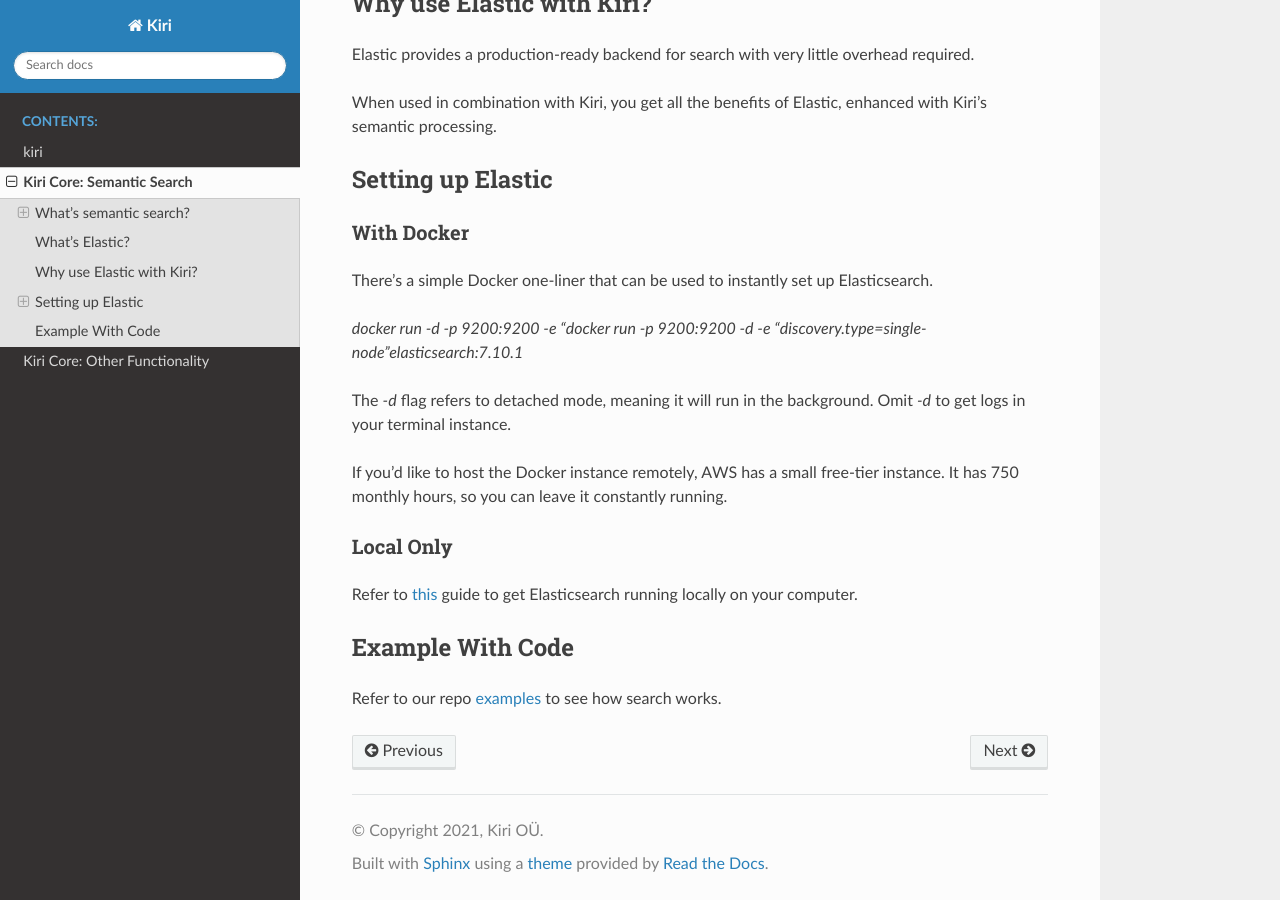
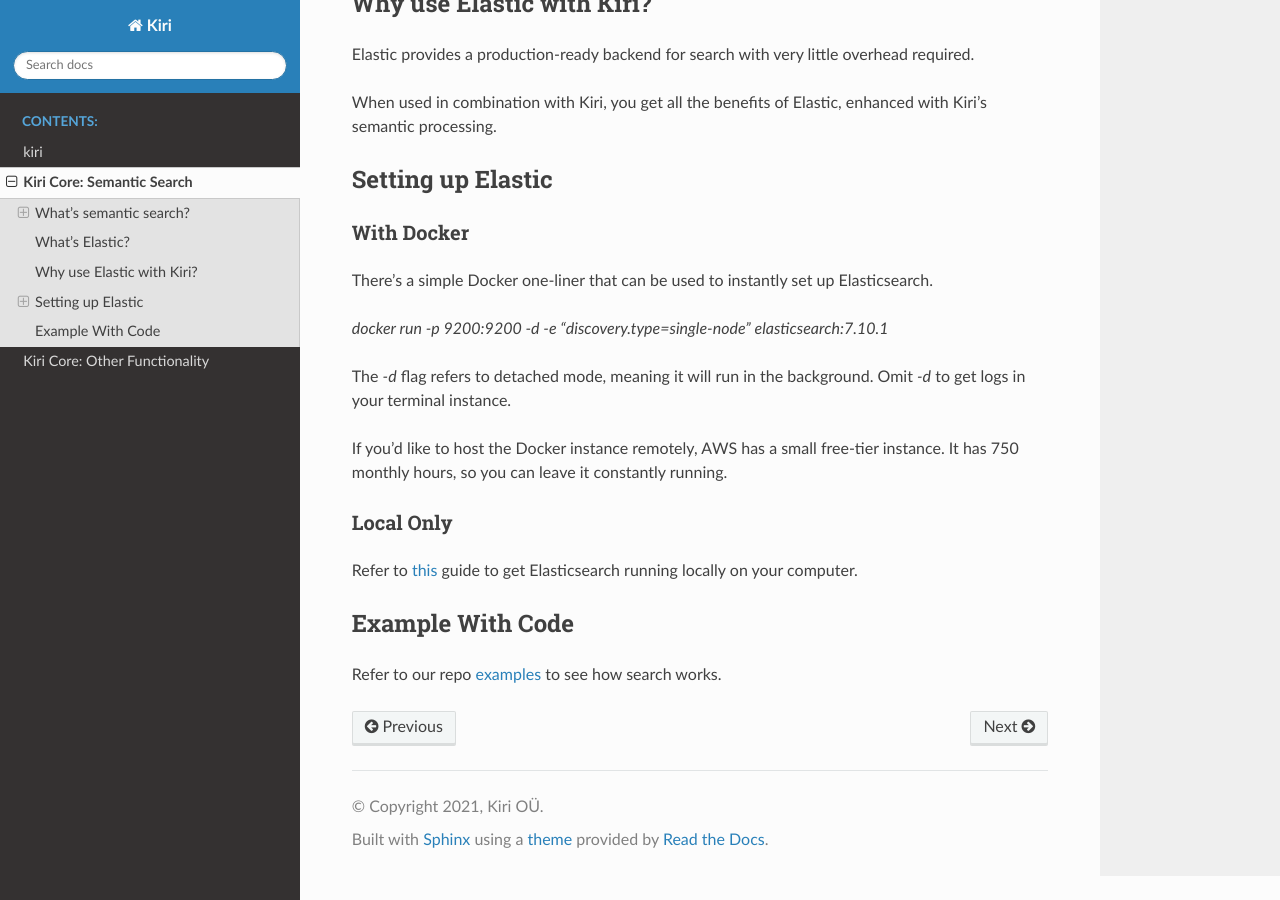
Before and after one commit to backprop-ai/backprop, a Sphinx documentation site: the page built from docs/source/Search.rst, in a window 1280 px wide and 900 px high, scrolled down 839 px. Built offline with Sphinx 7.4.7 and the Read the Docs theme 2.0.0, drawn with Linux system fonts in a browser that asks for light colours; pages that are not in the unit, such as notebooks, are missing from menus.

Commit message:
Docker update 3

```diff
--- a/docs/source/Search.rst
+++ b/docs/source/Search.rst
@@ -40,7 +40,7 @@
 ~~~~~~~~~~~
 There's a simple Docker one-liner that can be used to instantly set up Elasticsearch.
 
-`docker run -d -p 9200:9200 -e "docker run -p 9200:9200 -d -e "discovery.type=single-node"elasticsearch:7.10.1`
+`docker run -p 9200:9200 -d -e "discovery.type=single-node" elasticsearch:7.10.1`
 
 The `-d` flag refers to detached mode, meaning it will run in the background. Omit `-d` to get logs in your terminal instance.
 
```
Also changed, not shown: 1 other file.
